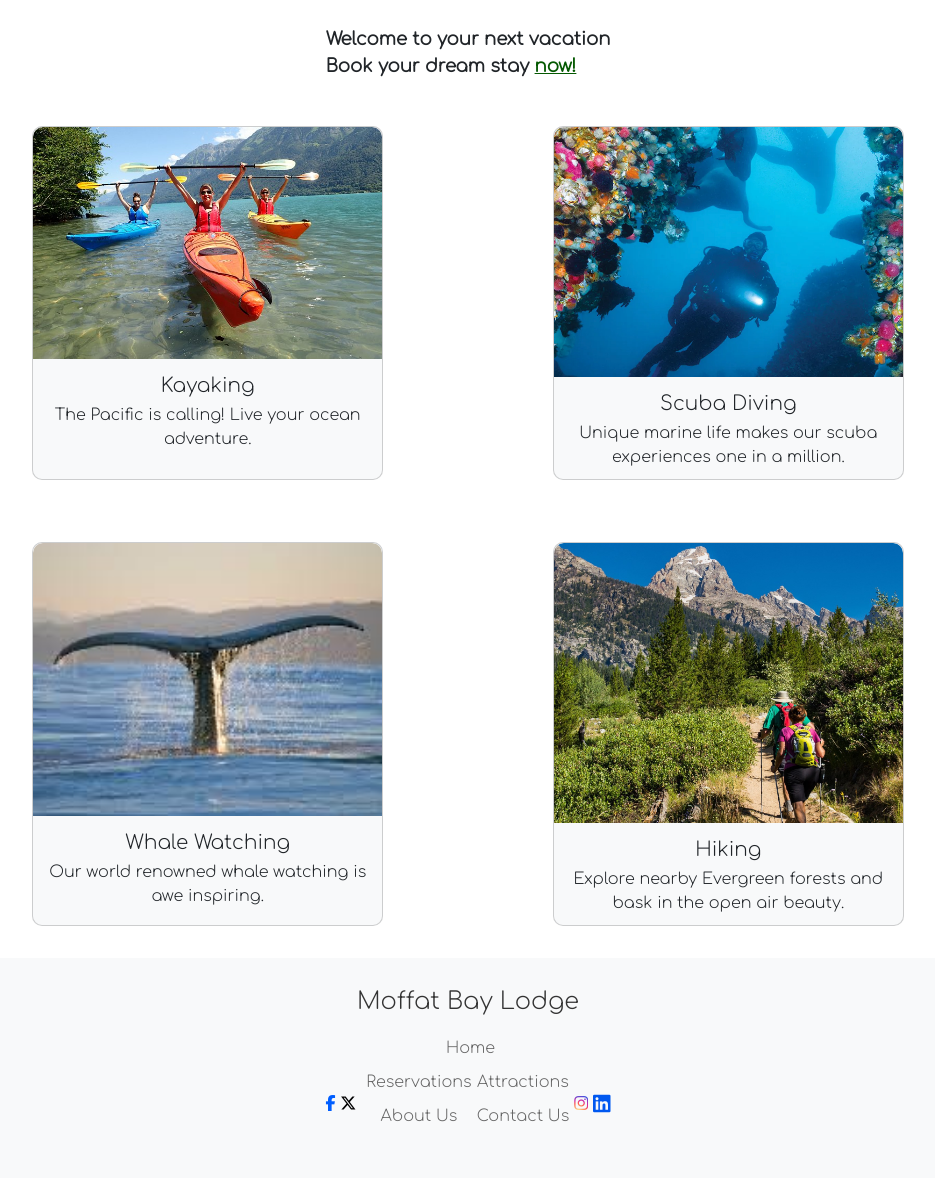
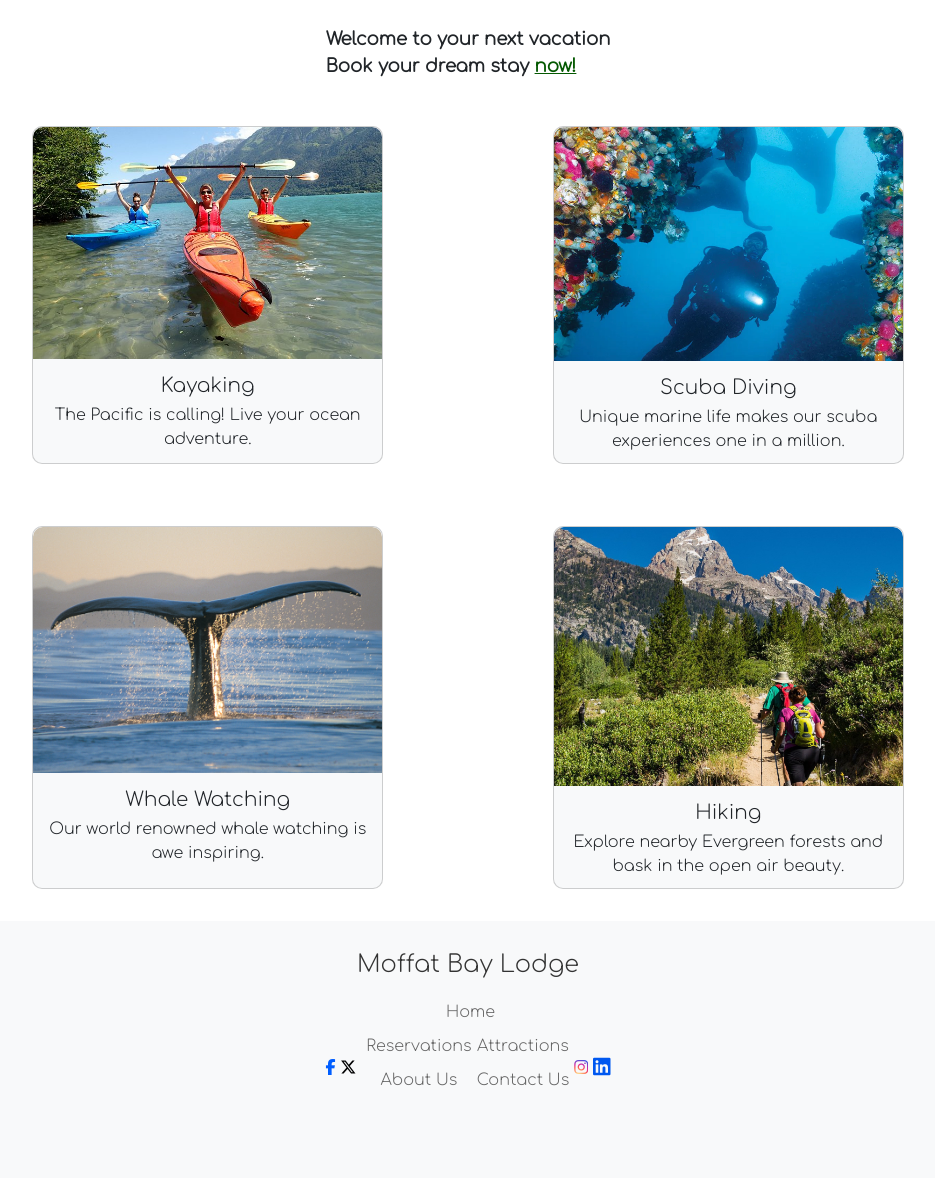
Before and after one commit to clinty2710/Moffat-Bay, a Flask app: page / in a window 1280 px wide. Shown: the part 370-1548 px from the top of the page, without its empty margins (172-1107 px from the left). After the commit the page ends 1456 px from the top, so only its background shows below. Run offline with Flask 3, Linux system fonts and the light colour scheme; some libraries are stand-ins or nearby versions.

Commit message:
adjusted image sizes

```diff
--- a/app/templates/index.html
+++ b/app/templates/index.html
@@ -60,7 +60,7 @@
     <div class="card-columns">
         <div class="card text-center ">
             <div class="bg-image hover-overlay ripple" data-mdb-ripple-color="light">
-              <img src="{{ url_for('static', filename='images/whalewatching.jpeg') }}" class="img-fluid" />
+              <img src="{{ url_for('static', filename='images/whalewatching.png') }}" class="img-fluid" />
               <a href="#!">
                 <div class="mask" style="background-color: rgba(251, 251, 251, 0.15)"></div>
               </a>
```
Also changed, not shown: app/static/images/hiking.jpg, app/static/images/scuba.png, app/static/images/whalewatching.jpeg (deleted), app/static/images/whalewatching.png (added).
